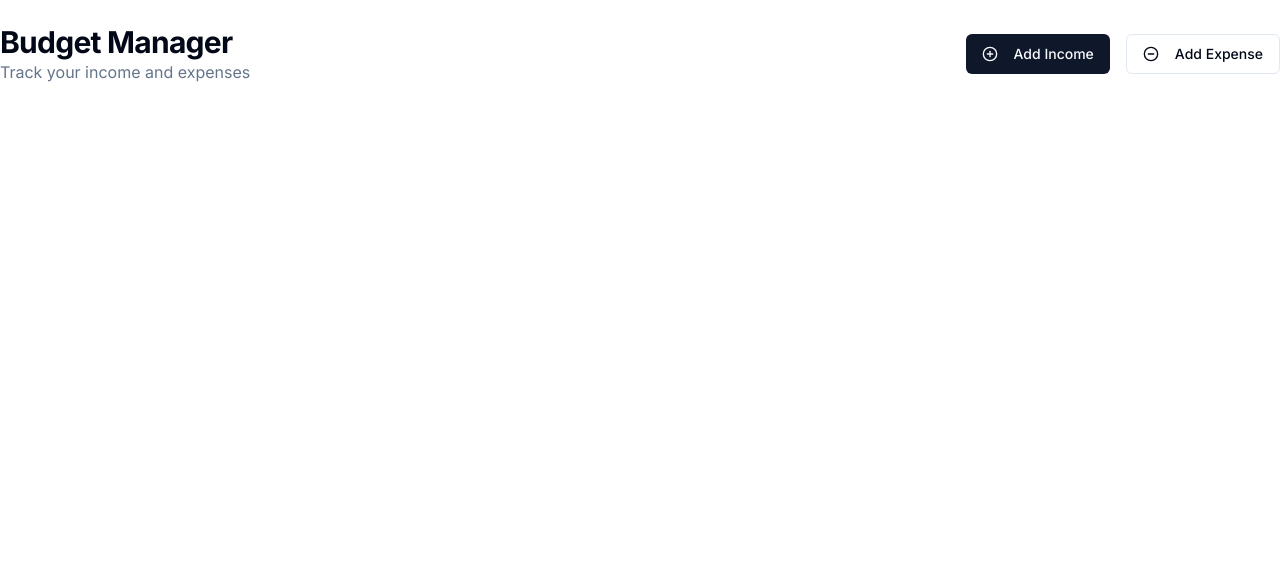
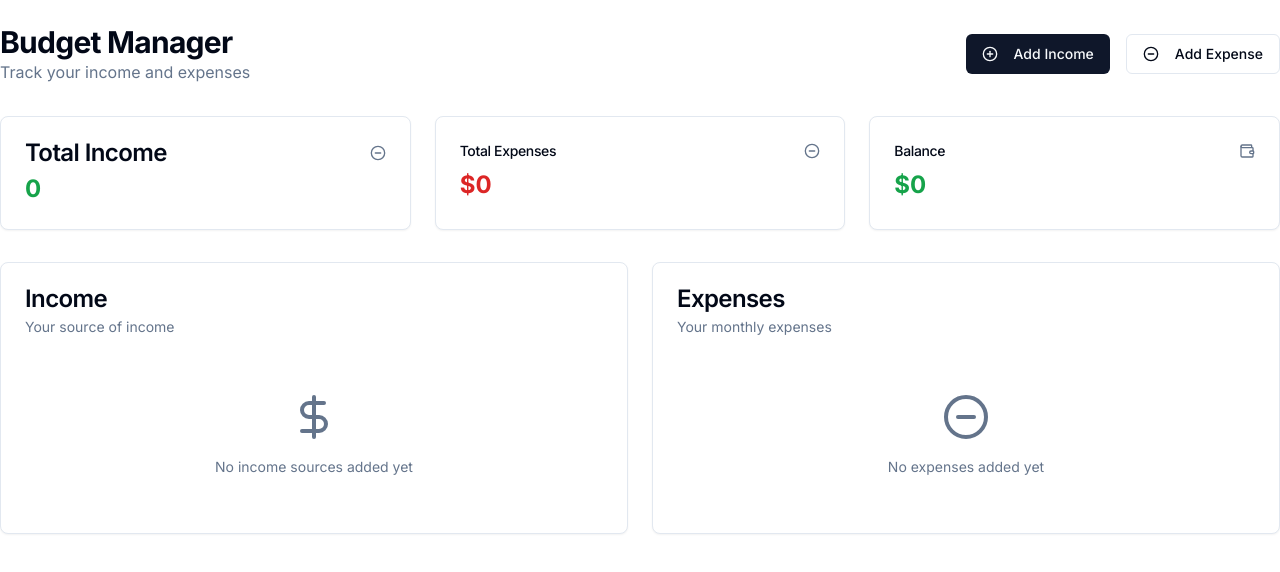
Before and after one commit to Dem0nSir/Budget-Manager-2.0, a Next.js app: page / in a window 1280 px wide. Shown: the top 572 px of the page. Built offline with nearby package versions, Linux system fonts and the light colour scheme.

Commit message:
update on edit section

```diff
--- a/components/budget-manager.tsx
+++ b/components/budget-manager.tsx
@@ -22,7 +22,7 @@ import {
     TableHeader,
     TableRow,
 } from "@/components/ui/table"
-import {DollarSign, PlusCircle, MinusCircle, Wallet} from "lucide-react"
+import {DollarSign, PlusCircle, MinusCircle, Wallet, Edit, Trash} from "lucide-react"
 import {number} from "prop-types";
 
 interface IncomeItem {
@@ -46,6 +46,12 @@ export default function BudgetManager() {
         amount: ''
     })
     const [newExpense, setNewExpense] = useState({description: '', amount: '', category: ''})
+    const totalIncome = income.reduce((sum, item) => sum + item.amount, 0)
+    const totalExpenses = expenses.reduce((sum, item) => sum + item.amount, 0)
+    const balance = totalIncome - totalExpenses
+    const [editingIncome, setEditingIncome] = useState<IncomeItem | null>(null)
+    const [editingExpense, setEditingExpense] = useState<ExpenseItem | null>(null)
+
     const handleAddIncome = () => {
         if (newIncome.source && newIncome.amount) {
             setIncome([...income, {id: Date.now(), source: newIncome.source, amount: Number(newIncome.amount)}])
@@ -64,6 +70,23 @@ export default function BudgetManager() {
             setNewExpense({description: '', amount: '', category: ''})
         }
     }
+
+    const handleEditIncome = (item: IncomeItem) => {
+        setEditingIncome(item)
+    }
+
+    const handleEditExpense = (item: ExpenseItem) => {
+        setEditingExpense(item)
+    }
+
+    const handleDeleteIncome = (id: number) => {
+        setIncome(income.filter(item => item.id !== id))
+    }
+
+    const handleDeleteExpense = (id: number) => {
+        setExpenses(expenses.filter(item => item.id !== id))
+    }
+
     return (
         <div className="container mx-auto py-6">
             <div className="flex items-center justify-between mb-8">
@@ -155,8 +178,135 @@ export default function BudgetManager() {
                     </Dialog>
                 </div>
             </div>
+            <div className="grid gap-6 md:grid-cols-3 mb-8">
+                <Card>
+                    <CardHeader className="flex flex-row items-center justify-between space-y-0 pb-2">
+                        <CardTitle>Total Income</CardTitle>
+                        <MinusCircle className="h-4 w-4 text-muted-foreground"/>
+                    </CardHeader>
+                    <CardContent>
+                        <div className="text-2xl font-bold text-green-600">{totalIncome.toLocaleString()}</div>
+                    </CardContent>
+                </Card>
+                <Card>
+                    <CardHeader className="flex flex-row items-center justify-between space-y-0 pb-2">
+                        <CardTitle className="text-sm font-medium">Total Expenses</CardTitle>
+                        <MinusCircle className="h-4 w-4 text-muted-foreground"/>
+                    </CardHeader>
+                    <CardContent>
+                        <div className="text-2xl font-bold text-red-600">${totalExpenses.toLocaleString()}</div>
+                    </CardContent>
+                </Card>
+                <Card>
+                    <CardHeader className="flex flex-row items-center justify-between space-y-0 pb-2">
+                        <CardTitle className="text-sm font-medium">Balance</CardTitle>
+                        <Wallet className="h-4 w-4 text-muted-foreground"/>
+                    </CardHeader>
+                    <CardContent>
+                        <div className={`text-2xl font-bold ${balance >= 0 ? 'text-green-600' : 'text-red-600'}`}>
+                            ${balance.toLocaleString()}
+                        </div>
+                    </CardContent>
+                </Card>
+            </div>
 
+            <div className="grid gap-6 md:grid-cols-2">
+                <Card>
+                    <CardHeader>
+                        <CardTitle>Income</CardTitle>
+                        <CardDescription>Your source of income</CardDescription>
+                    </CardHeader>
+                    <CardContent>
+                        {income.length > 0 ? (
+                            <Table>
+                                <TableHeader>
+                                    <TableRow>
+                                        <TableHead>Source</TableHead>
+                                        <TableHead className="text-right">Amount</TableHead>
+                                        <TableHead className="text-right">Actions</TableHead>
+                                    </TableRow>
+                                </TableHeader>
+                                <TableBody>
+                                    {income.map((item) => (
+                                        <TableRow key={item.id}>
+                                            <TableCell>{item.source}</TableCell>
+                                            <TableCell
+                                                className="text-right">${item.amount.toLocaleString()}</TableCell>
+                                            <TableCell className="text-right">
+                                                <Button variant="ghost" size="icon"
+                                                        onClick={() => handleEditIncome(item)}>
+                                                    <Edit className="h-4 w-4"/>
+                                                </Button>
+                                                <Button variant="ghost" size="icon"
+                                                        onClick={() => handleDeleteIncome(item.id)}>
+                                                    <Trash className="h-4 w-4"/>
+                                                </Button>
+                                            </TableCell>
+                                        </TableRow>
+                                    ))}
+                                </TableBody>
+                            </Table>
+                        ) : (
+                            <div className="flex flex-col items-center justify-center py-8 text-center">
+                                <DollarSign className="h-12 w-12 text-muted-foreground mb-4"/>
+                                <p className="text-sm text-muted-foreground">No income sources added yet</p>
+                            </div>
+                        )}
+                    </CardContent>
+                </Card>
+                <Card>
+                    <CardHeader>
+                        <CardTitle>Expenses</CardTitle>
+                        <CardDescription>Your monthly expenses</CardDescription>
+                    </CardHeader>
+                    <CardContent>
+                        {expenses.length > 0 ? (
+                            <Table>
+                                <TableHeader>
+                                    <TableRow>
+                                        <TableHead>Description</TableHead>
+                                        <TableHead>Category</TableHead>
+                                        <TableHead className="text-right">Amount</TableHead>
+                                        <TableHead className="text-right">Actions</TableHead>
+                                    </TableRow>
+                                </TableHeader>
+                                <TableBody>
+                                    {expenses.map((item) => (
+                                        <TableRow key={item.id}>
+                                            <TableCell>{item.description}</TableCell>
+                                            <TableCell>{item.category}</TableCell>
+                                            <TableCell className="text-right">${item.amount.toLocaleString()}</TableCell>
+                                            <TableCell className="text-right">
+                                                <Button variant="ghost" size="icon" onClick={() => handleEditExpense(item)}>
+                                                    <Edit className="h-4 w-4" />
+                                                </Button>
+                                                <Button variant="ghost" size="icon" onClick={() => handleDeleteExpense(item.id)}>
+                                                    <Trash className="h-4 w-4" />
+                                                </Button>
+                                            </TableCell>
+                                        </TableRow>
+                                    ))}
+                                </TableBody>
+                            </Table>
+                        ) : (
+                            <div className="flex flex-col items-center justify-center py-8 text-center">
+                                <MinusCircle className="h-12 w-12 text-muted-foreground mb-4" />
+                                <p className="text-sm text-muted-foreground">No expenses added yet</p>
+                            </div>
+                        )}
+                    </CardContent>
+                </Card>
+            </div>
 
+            <Dialog open={!!editingIncome} onOpenChange={()=>setEditingIncome(null)}>
+                <DialogContent>
+                    <DialogHeader>
+                        <DialogTitle>Edit Income</DialogTitle>
+                    </DialogHeader>
+
+                    <div></div>
+                </DialogContent>
+            </Dialog>
         </div>
     )
 }
```
